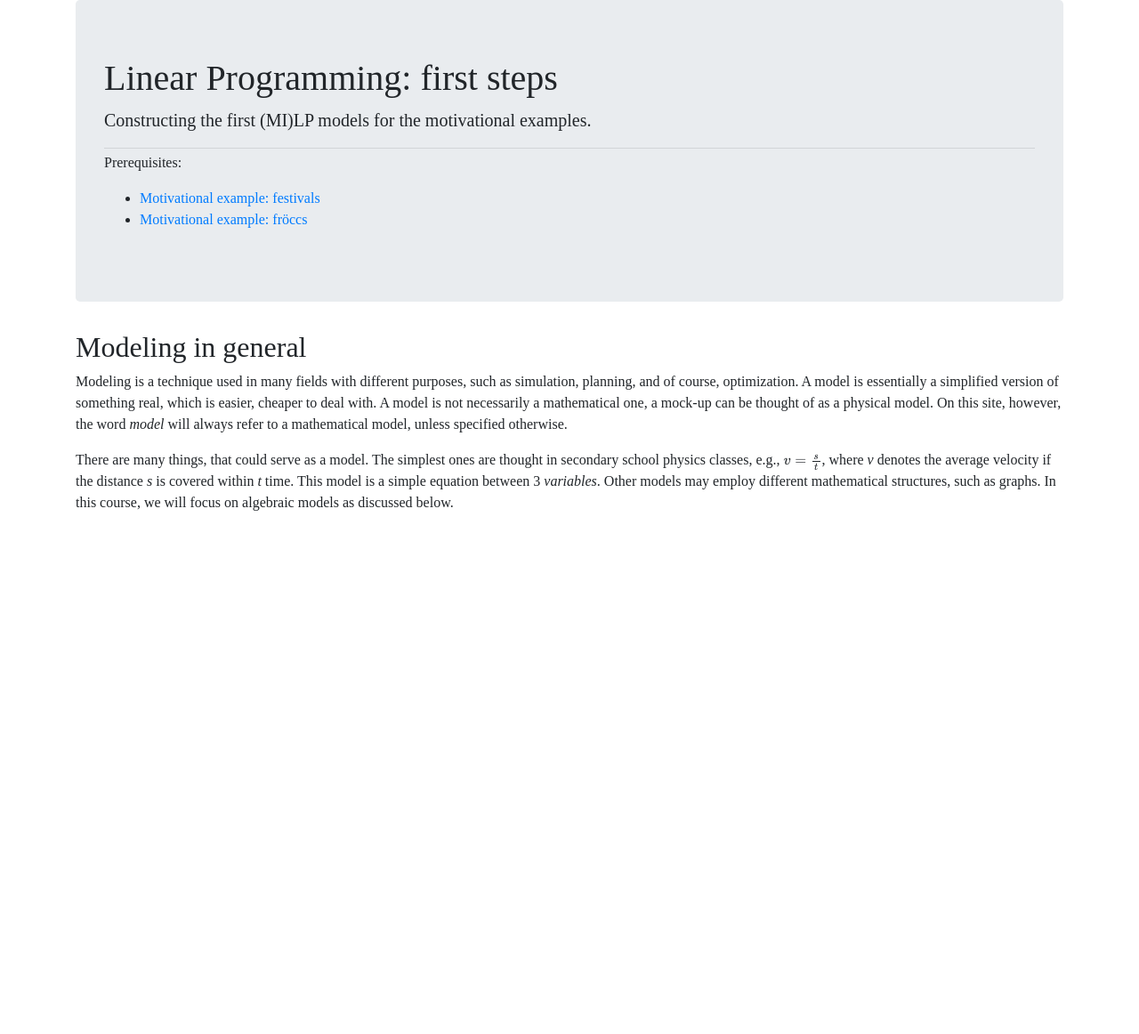
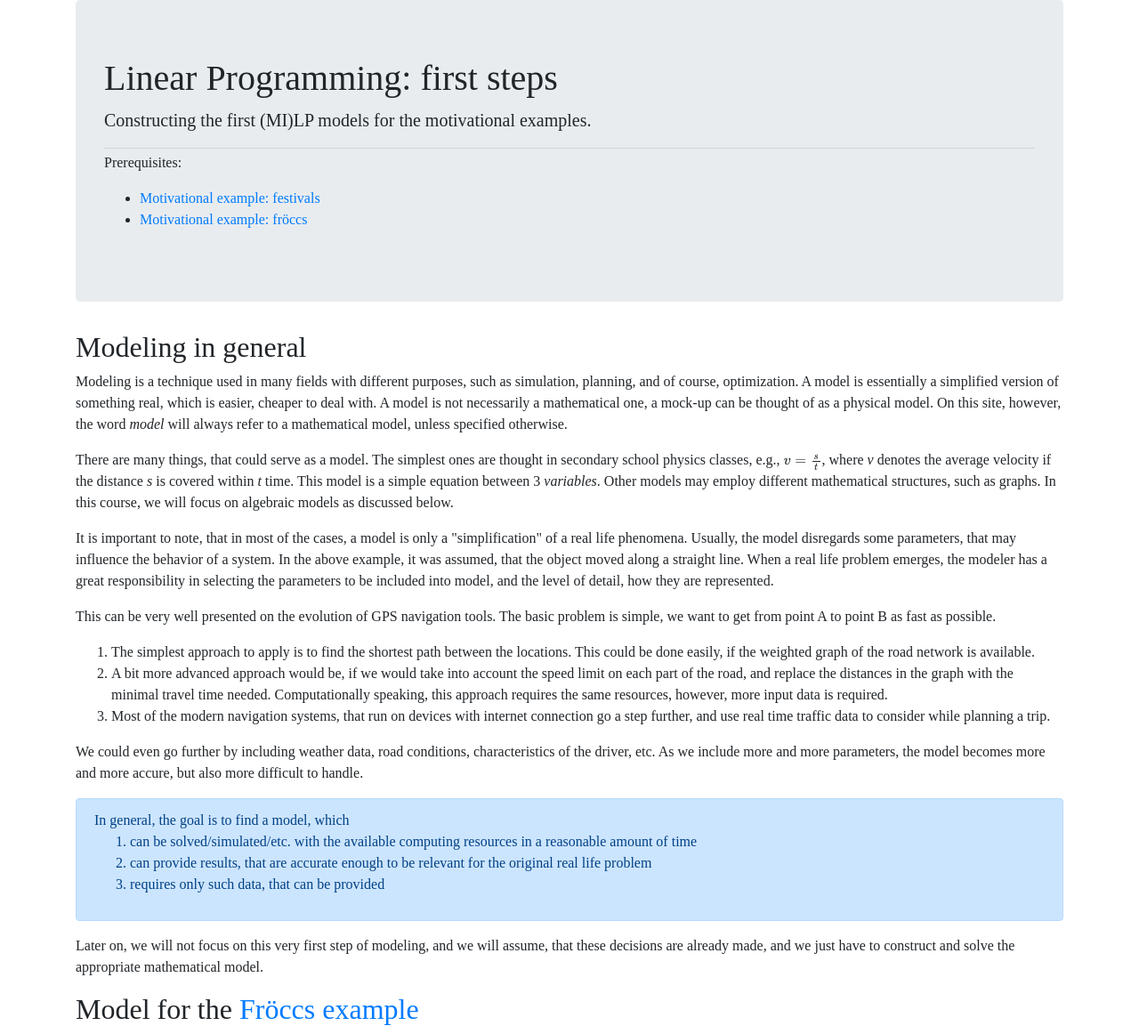
Before and after one commit to hegyhati/IMOLS, a Jekyll site: the page built from pages/lpfirststeps.html, in a window 1280 px wide. Shown: the whole page at 89% size. Built offline with Jekyll 4.4.1, drawn with Linux system fonts in a browser that asks for light colours; nearby versions of some CDN libraries; some web fonts are replaced; formulas are drawn with MathJax 3; before the commit the page ends 900 px from its top, so only the background shows below that.

Commit message:
lpfirststep++

```diff
--- a/pages/lpfirststeps.html
+++ b/pages/lpfirststeps.html
@@ -22,3 +22,45 @@ prerequisite: ["festivals","froccs"]
   Other models may employ different mathematical structures, such as graphs.
   In this course, we will focus on algebraic models as discussed below.
 </p>
+
+<p>
+  It is important to note, that in most of the cases, a model is only a "simplification" of a real life phenomena.
+  Usually, the model disregards some parameters, that may influence the behavior of a system.
+  In the above example, it was assumed, that the object moved along a straight line.
+  When a real life problem emerges, the modeler has a great responsibility in selecting the parameters to be included into model, and the level of detail, how they are represented.
+</p>
+
+<p>
+  This can be very well presented on the evolution of GPS navigation tools.
+  The basic problem is simple, we want to get from point A to point B as fast as possible.
+  <ol>
+    <li>
+      The simplest approach to apply is to find the shortest path between the locations.
+      This could be done easily, if the weighted graph of the road network is available.
+    </li>
+    <li>
+      A bit more advanced approach would be, if we would take into account the speed limit on each part of the road, and replace the distances in the graph with the minimal travel time needed.
+      Computationally speaking, this approach requires the same resources, however, more input data is required.
+    </li>
+    <li>
+      Most of the modern navigation systems, that run on devices with internet connection go a step further, and use real time traffic data to consider while planning a trip.
+    </li>
+  </ol>
+  We could even go further by including weather data, road conditions, characteristics of the driver, etc.
+  As we include more and more parameters, the model becomes more and more accure, but also more difficult to handle.
+</p>
+
+<div class="alert alert-primary">
+  In general, the goal is to find a model, which
+  <ol>
+    <li>can be solved/simulated/etc. with the available computing resources in a reasonable amount of time</li>
+    <li>can provide results, that are accurate enough to be relevant for the original real life problem</li>
+    <li>requires only such data, that can be provided</li>
+  </ol>
+</div>
+
+<p>
+  Later on, we will not focus on this very first step of modeling, and we will assume, that these decisions are already made, and we just have to construct and solve the appropriate mathematical model.
+</p>
+
+<h2>Model for the <a href="{{site.baseurl}}/pages/froccs.html">Fröccs example</a></h2>
```
